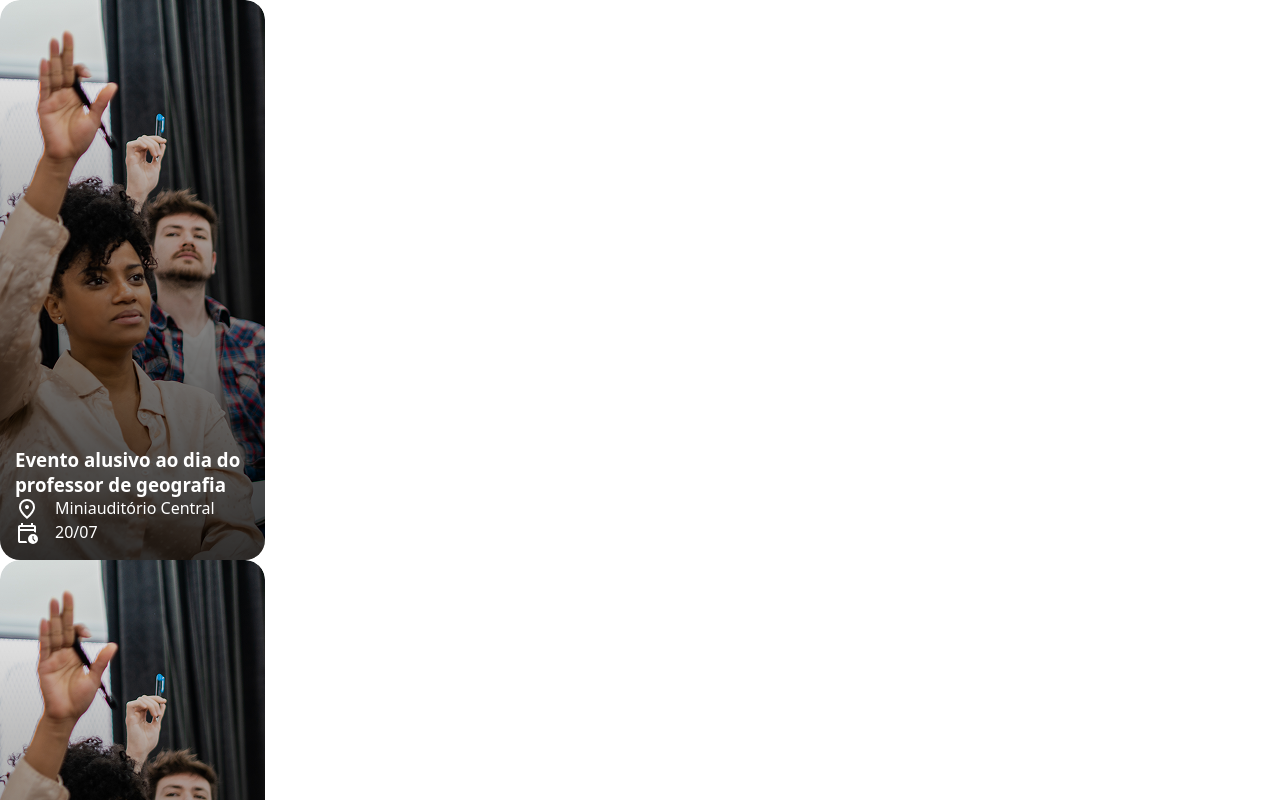
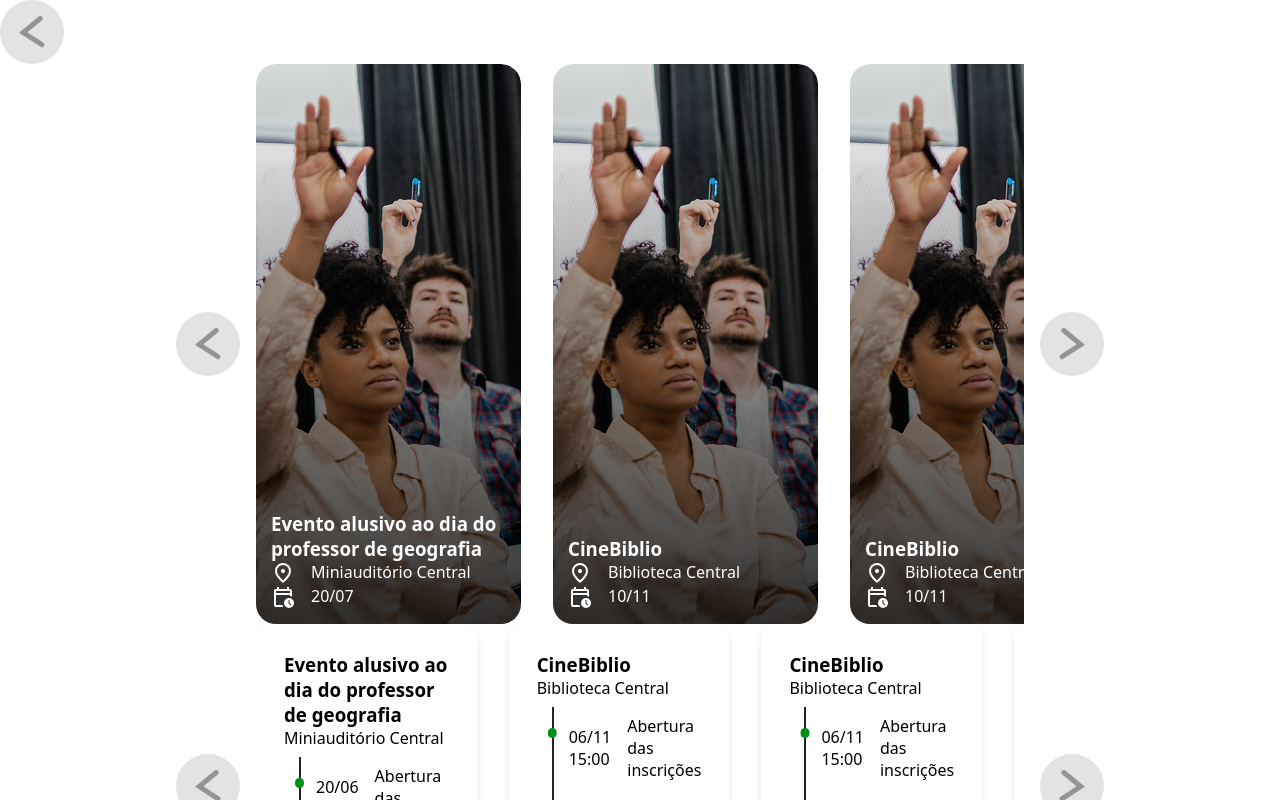
Before and after one commit to CSA-Centro-de-Solucoes-Aplicadas/Agenda-CNAT, a Vue app in the folder vue-project/: page / in a window 1280 px wide. Before the commit this address had no page. Shown: the top 800 px of the page. Built offline with nearby package versions, Linux system fonts and the light colour scheme; the HTML template or start-up script is replaced by a standard one.

Commit message:
ínicio da animação do carrossel

```diff
--- a/vue-project/src/App.vue
+++ b/vue-project/src/App.vue
@@ -2,6 +2,7 @@
 import CardInscricao from './componentes/CardInscricao.vue'
 import Carrossel from './componentes/Carrossel.vue'
 import CardDestaque from './componentes/CardDestaque.vue'
+import ButtonSeta from './componentes/ButtonSeta.vue'
 const eventos = [
   {
     titulo: 'Evento alusivo ao dia do professor de geografia',
@@ -33,10 +34,31 @@ const eventos = [
       { data: '10/11', hora: '12:00', descricao: 'Período final das inscrições' },
     ],
   },
+  {
+    titulo: 'CineBiblio',
+    local: 'Biblioteca Central',
+    categoria: 'Cultura',
+    datas: [
+      { data: '06/11', hora: '15:00', descricao: 'Abertura das inscrições' },
+      { data: '10/11', hora: '09:00', descricao: 'Início do evento' },
+      { data: '10/11', hora: '12:00', descricao: 'Período final das inscrições' },
+    ],
+  },
+  {
+    titulo: 'CineBiblio',
+    local: 'Biblioteca Central',
+    categoria: 'Cultura',
+    datas: [
+      { data: '06/11', hora: '15:00', descricao: 'Abertura das inscrições' },
+      { data: '10/11', hora: '09:00', descricao: 'Início do evento' },
+      { data: '10/11', hora: '12:00', descricao: 'Período final das inscrições' },
+    ],
+  },
 ]
 </script>
 
 <template>
+  <ButtonSeta></ButtonSeta>
   <Carrossel :itens="eventos" :component="CardDestaque"></Carrossel>
   <Carrossel :itens="eventos" :component="CardInscricao"></Carrossel>
 </template>
--- a/vue-project/src/componentes/Button.vue
+++ /dev/null
@@ -1,5 +0,0 @@
-<script setup></script>
-<template>
-  <button>Clique</button>
-</template>
-<style scoped></style>
--- /dev/null
+++ b/vue-project/src/componentes/ButtonSeta.vue
@@ -0,0 +1,20 @@
+<script setup></script>
+<template>
+  <button aria-label="Scroll"><img src="@/assets/images/icons/seta.svg"></img></button>
+</template>
+<style scoped>
+button {
+  background-color: rgba(148, 148, 148, 0.26); /* Green */
+  border: none;
+  color: black;
+  text-align: center;
+  text-decoration: none;
+  font-size: 4rem;
+  width: 4rem;
+  height: 4rem;
+  align-items: center;
+  justify-content: center;
+  display: flex;
+  border-radius: 90px;
+}
+</style>
--- a/vue-project/src/componentes/CardDestaque.vue
+++ b/vue-project/src/componentes/CardDestaque.vue
@@ -27,7 +27,7 @@ import '@/assets/images/illustrations/fundodestaque.png'
   background-position: center;
   border-radius: 20px 20px 20px 20px;
   position: relative;
-  max-width: 265px;
+  min-width: 265px;
   width: 100%;
   display: flex;
   flex-direction: column;
--- a/vue-project/src/componentes/CardInscricao.vue
+++ b/vue-project/src/componentes/CardInscricao.vue
@@ -1,5 +1,5 @@
 <script setup>
-defineProps({
+const props = defineProps({
   item: Object
 })
 </script>
@@ -7,19 +7,19 @@ defineProps({
   <div class="cardevento">
     <div class="cardheader">
       <h3>
-        {{ titulo }}
+        {{ item.titulo }}
       </h3>
-      <p>{{ local }}</p>
+      <p>{{ item.local }}</p>
     </div>
     <div class="cardbody">
       <ul class="timeline">
         <li>
-          <p>{{ datas[0].data }} <br> {{ datas[0].hora }}</p>
-          <p>{{ datas[0].descricao }}</p>
+          <p>{{ item.datas[0].data }} <br> {{ item.datas[0].hora }}</p>
+          <p>{{ item.datas[0].descricao }}</p>
         </li>
         <li>
-          <p>{{ datas[datas.length -1].data }} <br> {{ datas[datas.length -1].hora }}</p>
-          <p>{{ datas[datas.length-1].descricao }} </p>
+          <p>{{ item.datas[item.datas.length -1].data }} <br> {{ item.datas[item.datas.length -1].hora }}</p>
+          <p>{{ item.datas[item.datas.length-1].descricao }} </p>
         </li>
       </ul>
     </div>
@@ -31,7 +31,7 @@ defineProps({
 </template>
 <style scoped>
 .cardevento {
-  background-image: url(imagens/CardInscricoes_background.png);
+  background-image: url('@/assets/images/illustrations/CardInscricoes_background.png');
   background-size: cover;
   background-position: center;
   max-width: 400px;
--- a/vue-project/src/componentes/Carrossel.vue
+++ b/vue-project/src/componentes/Carrossel.vue
@@ -1,27 +1,59 @@
 <script setup>
 import CardDestaque from './CardDestaque.vue'
+import ButtonSeta from './ButtonSeta.vue'
+import { ref } from 'vue'
 const props = defineProps({
   itens: Array,
   component: Object,
 })
+const container = ref(null)
+function scrollLeft() {
+  if (container.value) {
+    container.value.scrollBy({
+      left: -300,
+      behavior: 'smooth',
+    })
+  }
+}
+function scrollRight() {
+  if (container.value) {
+    container.value.scrollBy({
+      left: 300,
+      behavior: 'smooth',
+    })
+  }
+}
 </script>
 <template>
   <div class="carrossel">
+    <ButtonSeta @click="scrollLeft"></ButtonSeta>
     <div class="itens" ref="container">
       <component v-for="(item, i) in itens" :key="i" :is="component" :item="item" />
     </div>
+    <ButtonSeta @click="scrollRight" style="transform: scaleX(-1)"></ButtonSeta>
   </div>
 </template>
 <style scoped>
 .carrossel {
-  overflow-x: auto;
-  scroll-snap-type: x mandatory;
-  -webkit-overflow-scrolling: touch;
-  padding-bottom: 10px;
+  align-items: center;
   display: flex;
-  gap: 15px;
+  justify-content: center;
+  gap: 1rem;
 }
 .carrossel > * {
+}
+.itens {
+  display: flex;
+  gap: 2rem;
+  overflow-x: auto;
+  max-width: 60vw;
+  scroll-behavior: smooth;
+  scroll-snap-type: x mandatory;
+}
+.itens::-webkit-scrollbar {
+  display: none;
+}
+.itens > * {
   scroll-snap-align: start;
 }
 </style>
```
Also changed, not shown: vue-project/src/assets/images/icons/seta.svg (added).
